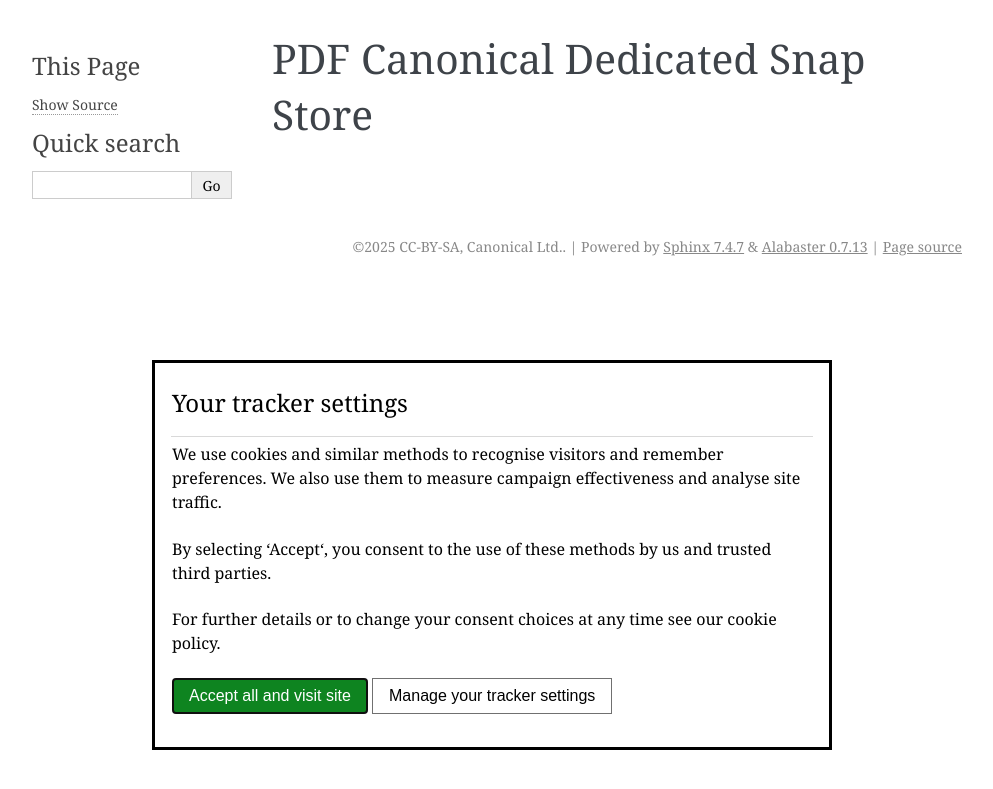
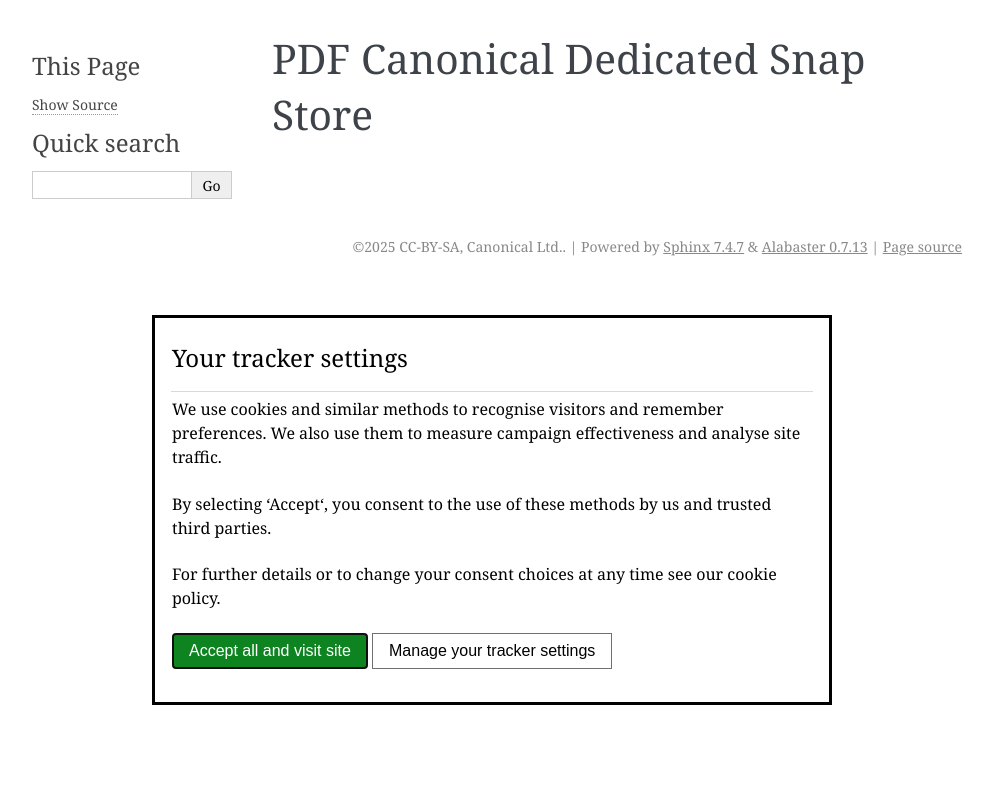
Before and after one commit to canonical/brand-store-documentation, a Sphinx documentation site: the page built from docs/pdf-index.rst, in a window 1280 px wide. Shown: the top 789 px of the page, without its empty margins (148-1141 px from the left). Built offline with Sphinx 7.4.7, drawn with Linux system fonts in a browser that asks for light colours; pages that are not in the unit, such as notebooks, are missing from menus.

Commit message:
fix: expanded size and position of dialog

```diff
--- a/docs/.sphinx/_static/cookie-banner.css
+++ b/docs/.sphinx/_static/cookie-banner.css
@@ -1,7 +1,7 @@
 /* Cookie policy styling WILL BE REMOVED when implementation of new theme with vanilla is implemented */
 .cookie-policy {
     overflow: auto;
-    top: 40%;
+    top: 35%;
     z-index: 50;
     position: fixed;
 }
@@ -10,7 +10,7 @@
     background-color: var(--color-code-background);
     color: var(--color-code-foreground);
     height: auto;
-    max-height: 80vh;
+    max-height: 60vh;
     max-width: 40rem;
     padding: 0, 1rem 0 1rem;
     width: auto;
```
